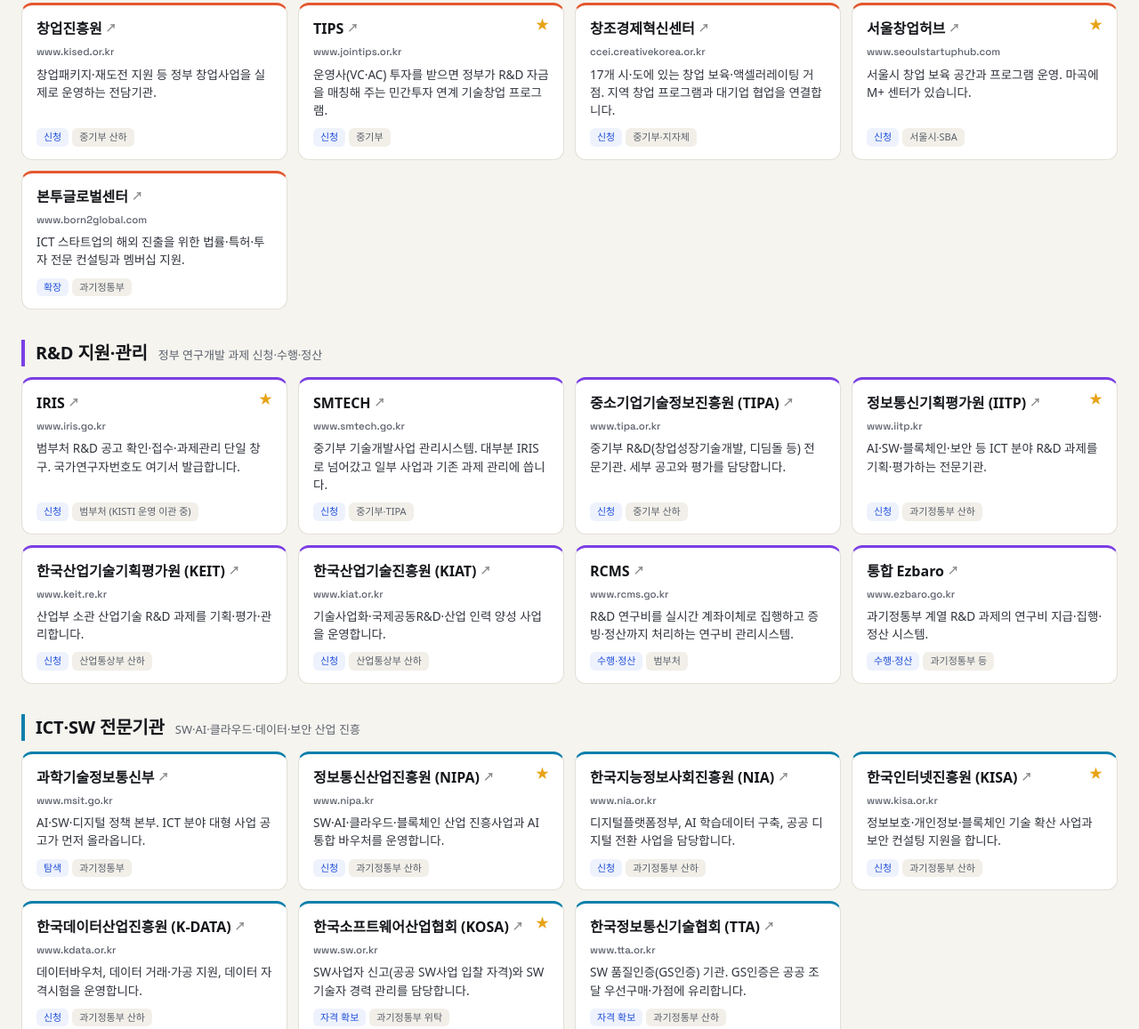
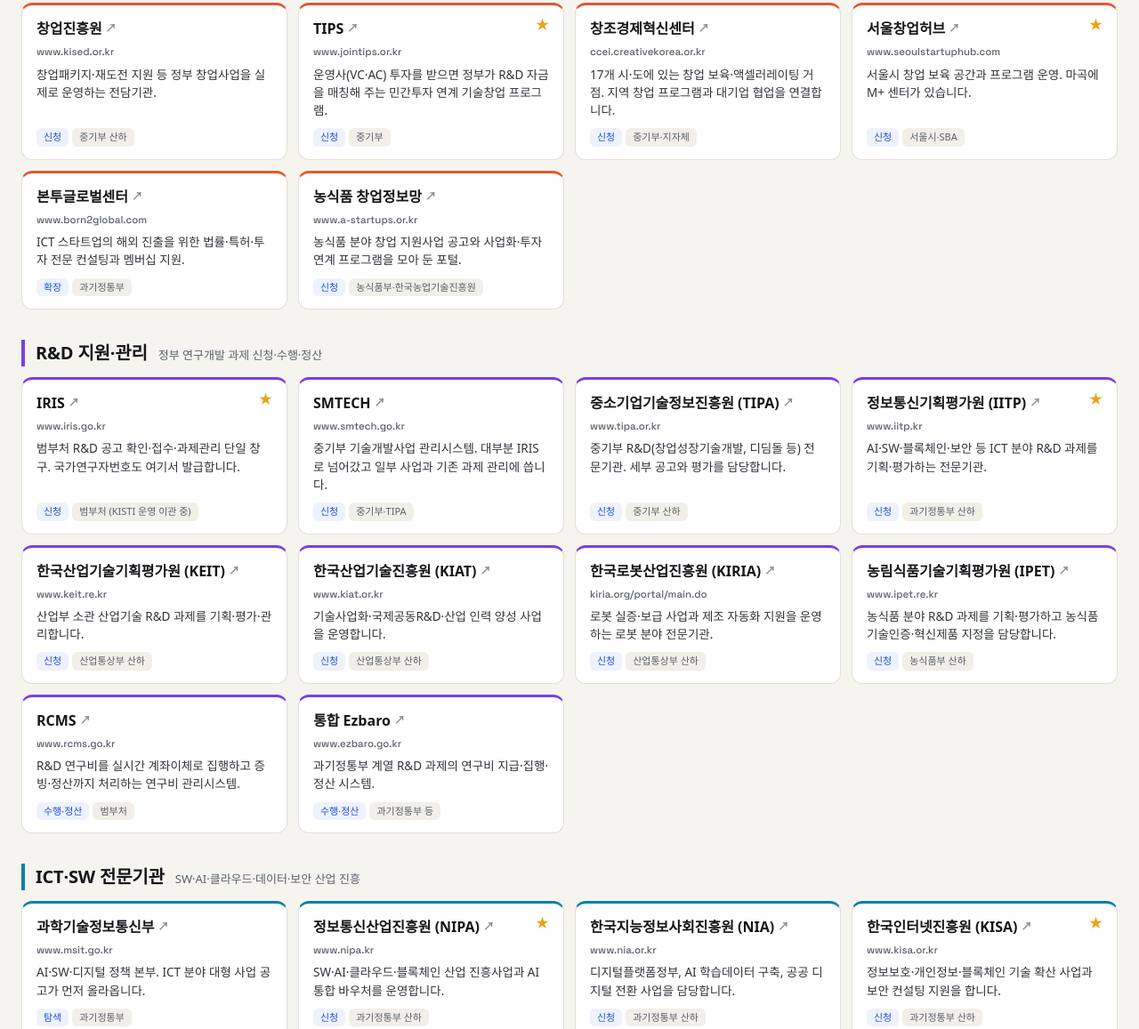
Before and after one commit to 84labslogan-ai/gov-map, a plain HTML site: page index.html in a window 1280 px wide. Shown: the part 955-2112 px from the top of the page at 89% size. Drawn offline with Linux system fonts and the light colour scheme; a web font is replaced by a local one.

Commit message:
Add 5 missing support sites from link list
Seoul R&D center, KIRIA, IPET, agri-food startup portal, PPS innovation market.

Co-Authored-By: Claude Opus 5.5 <noreply@anthropic.com>

```diff
--- a/index.html
+++ b/index.html
@@ -152,6 +152,7 @@ const S = [
  {c:"startup",n:"창조경제혁신센터",u:"https://ccei.creativekorea.or.kr",o:"중기부·지자체",s:"apply",d:"17개 시·도에 있는 창업 보육·액셀러레이팅 거점. 지역 창업 프로그램과 대기업 협업을 연결합니다.",k:"CCEI 보육"},
  {c:"startup",n:"서울창업허브",u:"https://www.seoulstartuphub.com",o:"서울시·SBA",s:"apply",d:"서울시 창업 보육 공간과 프로그램 운영. 마곡에 M+ 센터가 있습니다.",k:"마곡 보육 입주",st:1},
  {c:"startup",n:"본투글로벌센터",u:"https://www.born2global.com",o:"과기정통부",s:"grow",d:"ICT 스타트업의 해외 진출을 위한 법률·특허·투자 전문 컨설팅과 멤버십 지원.",k:"born2global 해외 ICT"},
+ {c:"startup",n:"농식품 창업정보망",u:"https://www.a-startups.or.kr",o:"농식품부·한국농업기술진흥원",s:"apply",d:"농식품 분야 창업 지원사업 공고와 사업화·투자 연계 프로그램을 모아 둔 포털.",k:"농식품 창업 a-startups 농업기술진흥원"},
 
  // R&D
  {c:"rnd",n:"IRIS",u:"https://www.iris.go.kr",o:"범부처 (KISTI 운영 이관 중)",s:"apply",d:"범부처 R&D 공고 확인·접수·과제관리 단일 창구. 국가연구자번호도 여기서 발급합니다.",k:"범부처통합연구지원시스템 연구자번호",st:1},
@@ -160,6 +161,8 @@ const S = [
  {c:"rnd",n:"정보통신기획평가원 (IITP)",u:"https://www.iitp.kr",o:"과기정통부 산하",s:"apply",d:"AI·SW·블록체인·보안 등 ICT 분야 R&D 과제를 기획·평가하는 전문기관.",k:"IITP ICT R&D 블록체인",st:1},
  {c:"rnd",n:"한국산업기술기획평가원 (KEIT)",u:"https://www.keit.re.kr",o:"산업통상부 산하",s:"apply",d:"산업부 소관 산업기술 R&D 과제를 기획·평가·관리합니다.",k:"KEIT 산업기술"},
  {c:"rnd",n:"한국산업기술진흥원 (KIAT)",u:"https://www.kiat.or.kr",o:"산업통상부 산하",s:"apply",d:"기술사업화·국제공동R&D·산업 인력 양성 사업을 운영합니다.",k:"KIAT 사업화 국제"},
+ {c:"rnd",n:"한국로봇산업진흥원 (KIRIA)",u:"https://kiria.org/portal/main.do",o:"산업통상부 산하",s:"apply",d:"로봇 실증·보급 사업과 제조 자동화 지원을 운영하는 로봇 분야 전문기관.",k:"KIRIA 로봇 실증 자동화"},
+ {c:"rnd",n:"농림식품기술기획평가원 (IPET)",u:"https://www.ipet.re.kr",o:"농식품부 산하",s:"apply",d:"농식품 분야 R&D 과제를 기획·평가하고 농식품 기술인증·혁신제품 지정을 담당합니다.",k:"IPET 농식품 R&D 기술인증"},
  {c:"rnd",n:"RCMS",u:"https://www.rcms.go.kr",o:"범부처",s:"run",d:"R&D 연구비를 실시간 계좌이체로 집행하고 증빙·정산까지 처리하는 연구비 관리시스템.",k:"연구비 정산 집행"},
  {c:"rnd",n:"통합 Ezbaro",u:"https://www.ezbaro.go.kr",o:"과기정통부 등",s:"run",d:"과기정통부 계열 R&D 과제의 연구비 지급·집행·정산 시스템.",k:"이지바로 연구비"},
 
@@ -208,6 +211,7 @@ const S = [
  {c:"sales",n:"나라장터",u:"https://www.g2b.go.kr",o:"조달청",s:"grow",d:"공공기관 입찰·계약의 단일 창구. 공공 SW 개발 외주 수주는 여기서 시작합니다.",k:"조달 입찰 공공SW",st:1},
  {c:"sales",n:"공공구매종합정보망",u:"https://www.smpp.go.kr",o:"중기부",s:"grow",d:"중소기업 제품 공공구매 제도 안내와 직접생산확인 신청.",k:"직접생산확인 공공구매"},
  {c:"sales",n:"조달청",u:"https://www.pps.go.kr",o:"조달청",s:"grow",d:"혁신제품·우수조달 지정 등 공공 판로 제도를 안내합니다.",k:"혁신제품 우수조달"},
+ {c:"sales",n:"조달청 혁신장터",u:"https://ppi.g2b.go.kr/sm/dm/smDmMain.do",o:"조달청",s:"grow",d:"혁신제품 지정 신청과 공공기관 시범구매 연계를 처리하는 혁신조달 플랫폼.",k:"혁신장터 혁신제품 시범구매"},
 
  // 글로벌
  {c:"global",n:"KOTRA",u:"https://www.kotra.or.kr",o:"산업통상부 산하",s:"grow",d:"해외 무역관을 통한 시장조사·바이어 매칭·해외 전시회 지원.",k:"코트라 해외 바이어"},
@@ -228,6 +232,7 @@ const S = [
 
  // 지역
  {c:"region",n:"서울경제진흥원 (SBA)",u:"https://www.sba.seoul.kr",o:"서울시",s:"apply",d:"서울 소재 기업 대상 R&D·판로·투자·인재 지원과 서울창업허브 운영.",k:"SBA 서울 판로",st:1},
+ {c:"region",n:"서울 R&D 지원센터",u:"https://seoul.rnbd.kr",o:"서울시·SBA",s:"apply",d:"서울형 R&D 공고·접수·과제관리 창구. 서울 기업의 기술개발·실증 과제를 지원합니다.",k:"서울형 R&D SBA 실증 rnbd"},
  {c:"region",n:"경기도경제과학진흥원 (GBSA)",u:"https://www.gbsa.or.kr",o:"경기도",s:"apply",d:"경기도 기업 대상 기술·창업·판로·자금 지원.",k:"경기 GBSA"},
  {c:"region",n:"한국테크노파크진흥회",u:"https://www.technopark.kr",o:"산업통상부",s:"apply",d:"전국 19개 테크노파크 네트워크. 지역 특화산업 R&D와 기업 지원 공고를 확인합니다.",k:"테크노파크 지역특화"}
 ];
```
